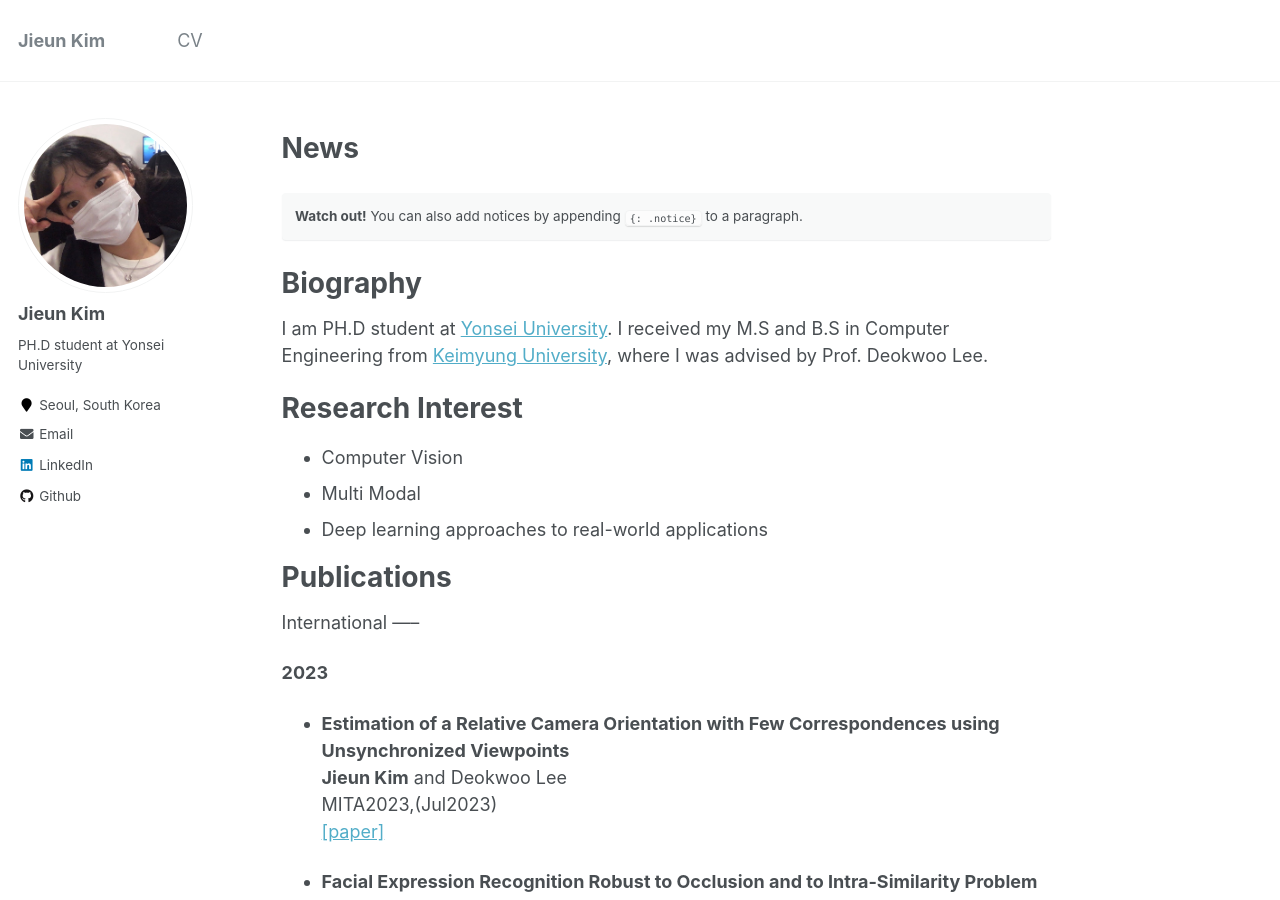
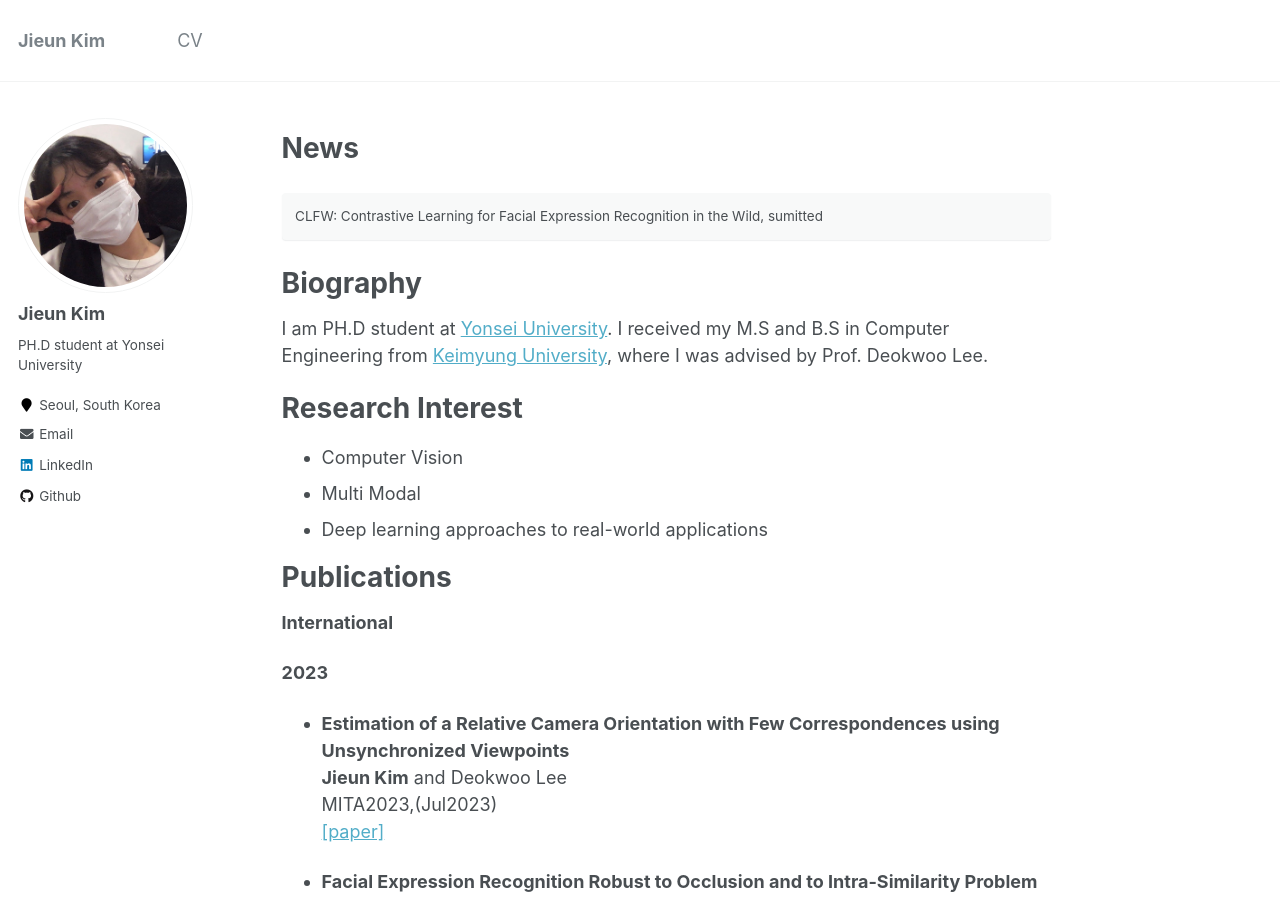
Before and after one commit to lilly9928/lilly9928.github.io, a Jekyll site: the page built from _pages/about.md, in a window 1280 px wide and 900 px high. Built offline with Jekyll 4.4.1, drawn with Linux system fonts in a browser that asks for light colours.

Commit message:
Update about.md

```diff
--- a/_pages/about.md
+++ b/_pages/about.md
@@ -11,7 +11,7 @@ redirect_from:
 
 News
 ====
-**Watch out!** You can also add notices by appending `{: .notice}` to a paragraph.
+CLFW: Contrastive Learning for Facial Expression Recognition in the Wild, sumitted
 {: .notice}
 
 
@@ -37,8 +37,7 @@ Research Interest
 
 Publications
 ======
-International
------
+**International**
 
 **2023**
 
```
